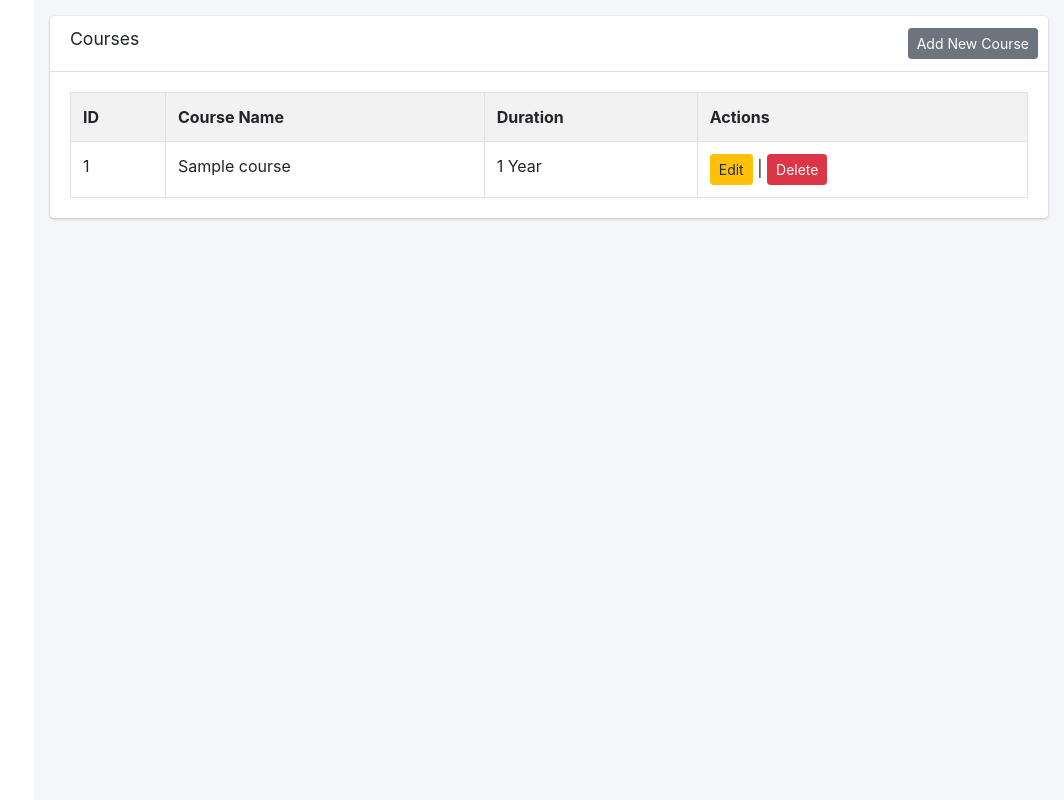
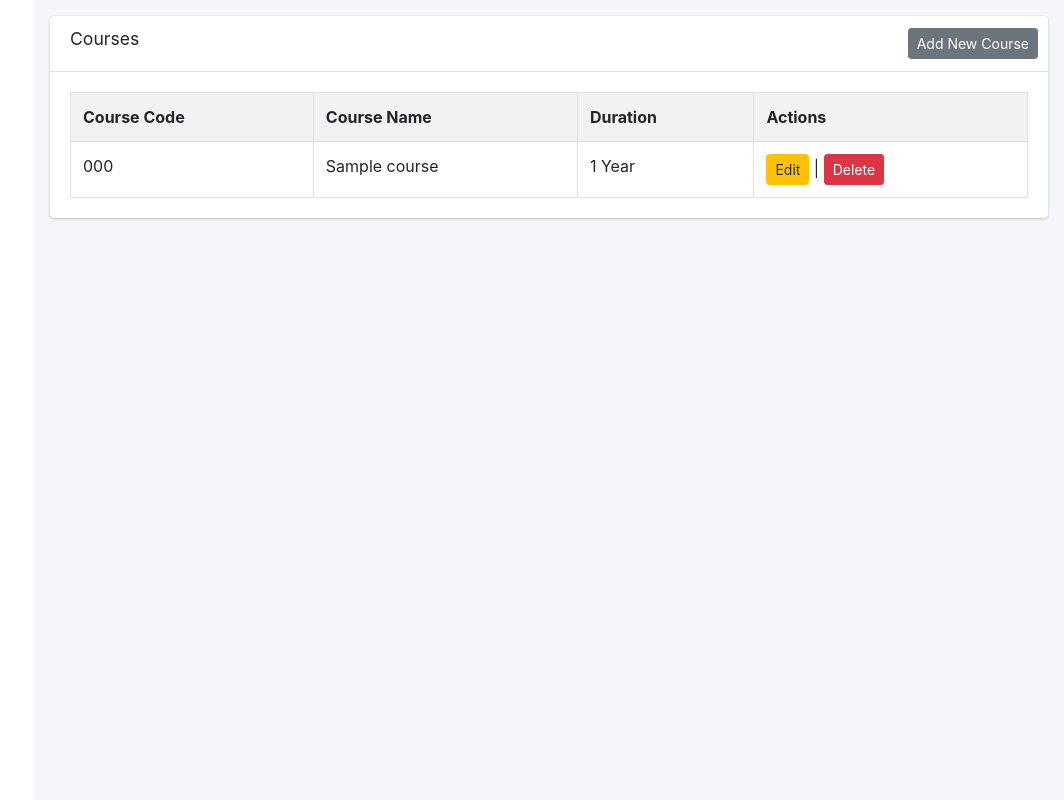
Before and after one commit to UjwalGuragain/EduTrack, a Django app: page /course/ in a window 1280 px wide. Shown: the whole page, without its empty margins (216-1280 px from the left). Run offline with Django 5.2, Linux system fonts and the light colour scheme; tables that the repository leaves empty hold one stand-in row (values such as "Sample post"); some libraries are stand-ins or nearby versions.

Commit message:
refractor: add input fields for module code and course code in forms and display them in tables respectively

```diff
--- a/student_management_system/edu_track/templates/edu_track/courses/course_add.html
+++ b/student_management_system/edu_track/templates/edu_track/courses/course_add.html
@@ -13,6 +13,11 @@
     {% csrf_token %}
 
     <div class = "card-body">
+
+      <div class = "form-group">
+        <label for="id_course_code">Course Code:</label>
+        <input id="id_course_code" type="text" name="course_code" class="form-control" required />
+      </div>
 
       <div class = "form-group">
         <label for="id_course_name">Course Name:</label>
--- a/student_management_system/edu_track/templates/edu_track/courses/course_list.html
+++ b/student_management_system/edu_track/templates/edu_track/courses/course_list.html
@@ -12,7 +12,7 @@
   {% if courses and courses|length > 0 %}
     <table class = "table table-bordered table-striped">
         <tr>
-          <th>ID</th>
+          <th>Course Code</th>
           <th>Course Name</th>
           <th>Duration</th>
           <th>Actions</th>
@@ -20,7 +20,7 @@
 
         {% for course in courses %}
           <tr>
-            <td>{{ course.id }}</td>
+            <td>{{ course.course_code }}</td>
             <td>{{ course.course_name }}</td>
             <td>{{ course.get_course_duration_display|default:course.course_duration }}</td>
             <td>
--- a/student_management_system/edu_track/templates/edu_track/courses/course_update.html
+++ b/student_management_system/edu_track/templates/edu_track/courses/course_update.html
@@ -13,6 +13,10 @@
     {% csrf_token %}
 
     <div class = "card-body">
+
+      <div class = "form-group">
+        <label for="id_course_code">Course Code:</label>
+        <input id="id_course_code" type="text" name="course_code" class="form-control" value="{{ course.course_code }}" required />
 
       <div class = "form-group">
         <label for="id_course_name">Course Name:</label>
--- a/student_management_system/edu_track/templates/edu_track/modules/module_add.html
+++ b/student_management_system/edu_track/templates/edu_track/modules/module_add.html
@@ -13,6 +13,11 @@
     {% csrf_token %}
 
     <div class = "card-body">
+
+      <div class = "form-group">
+        <label for="id_module_code">Module Code:</label>
+        <input id="id_module_code" type="text" name="module_code" class="form-control" required />
+      </div>
 
       <div class = "form-group">
         <label for="id_module_name">Module Name:</label>
--- a/student_management_system/edu_track/templates/edu_track/modules/module_list.html
+++ b/student_management_system/edu_track/templates/edu_track/modules/module_list.html
@@ -12,7 +12,7 @@
   {% if modules and modules|length > 0 %}
     <table class = "table table-bordered table-striped">
         <tr>
-          <th>ID</th>
+          <th>Module Code</th>
           <th>Module Name</th>
           <th>Full Marks</th>
           <th>Course</th>
@@ -21,7 +21,7 @@
 
         {% for module in modules %}
           <tr>
-            <td>{{ module.id }}</td>
+            <td>{{ module.module_code }}</td>
             <td>{{ module.module_name }}</td>
             <td>{{ module.full_marks }}</td>
             <td>{{ module.courses.course_name }}</td>
--- a/student_management_system/edu_track/templates/edu_track/modules/module_update.html
+++ b/student_management_system/edu_track/templates/edu_track/modules/module_update.html
@@ -13,6 +13,11 @@
     {% csrf_token %}
 
     <div class = "card-body">
+
+      <div class = "form-group">
+        <label for="id_module_code">Module Code:</label>
+        <input id="id_module_code" type="text" name="module_code" class="form-control" value="{{ module.module_code }}" required />
+      </div>
 
       <div class = "form-group">
         <label for="id_module_name">Module Name:</label>
```
